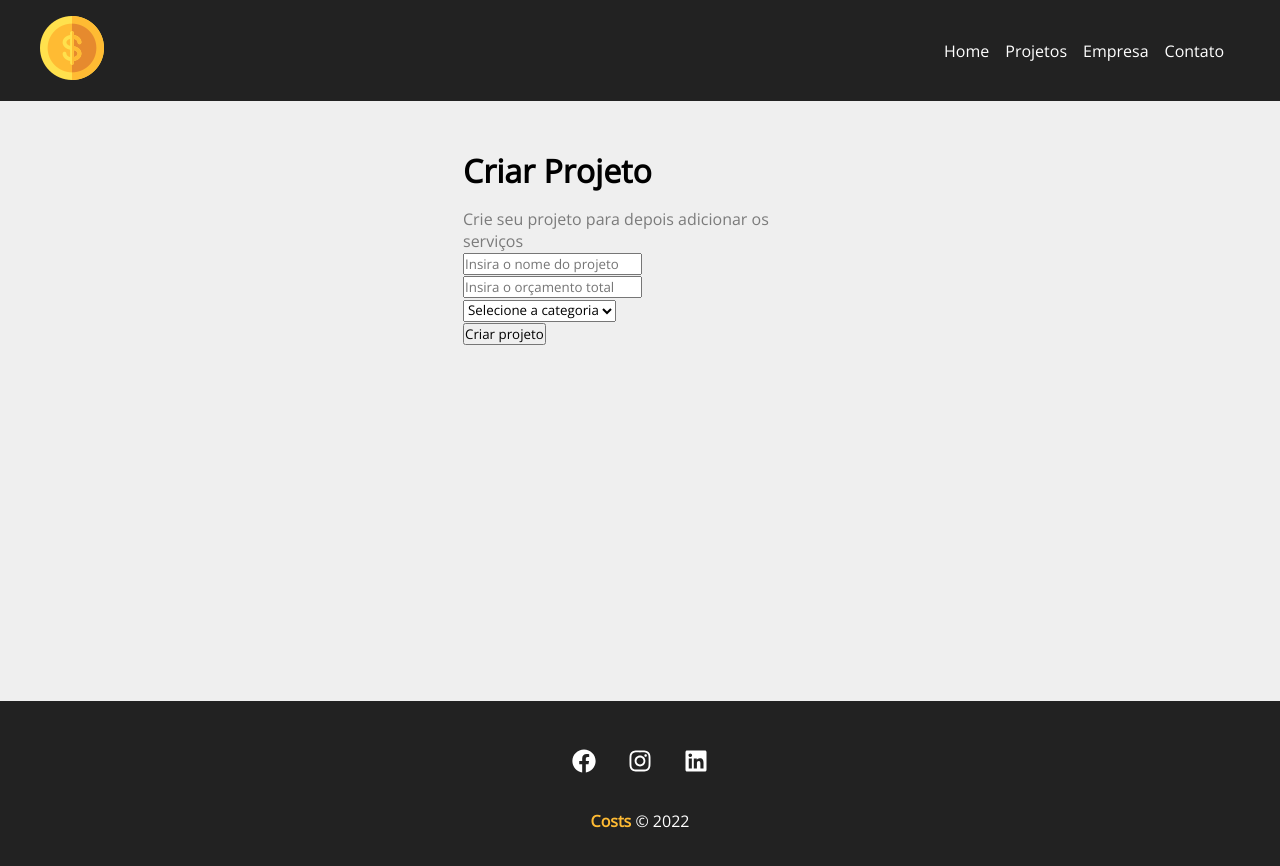
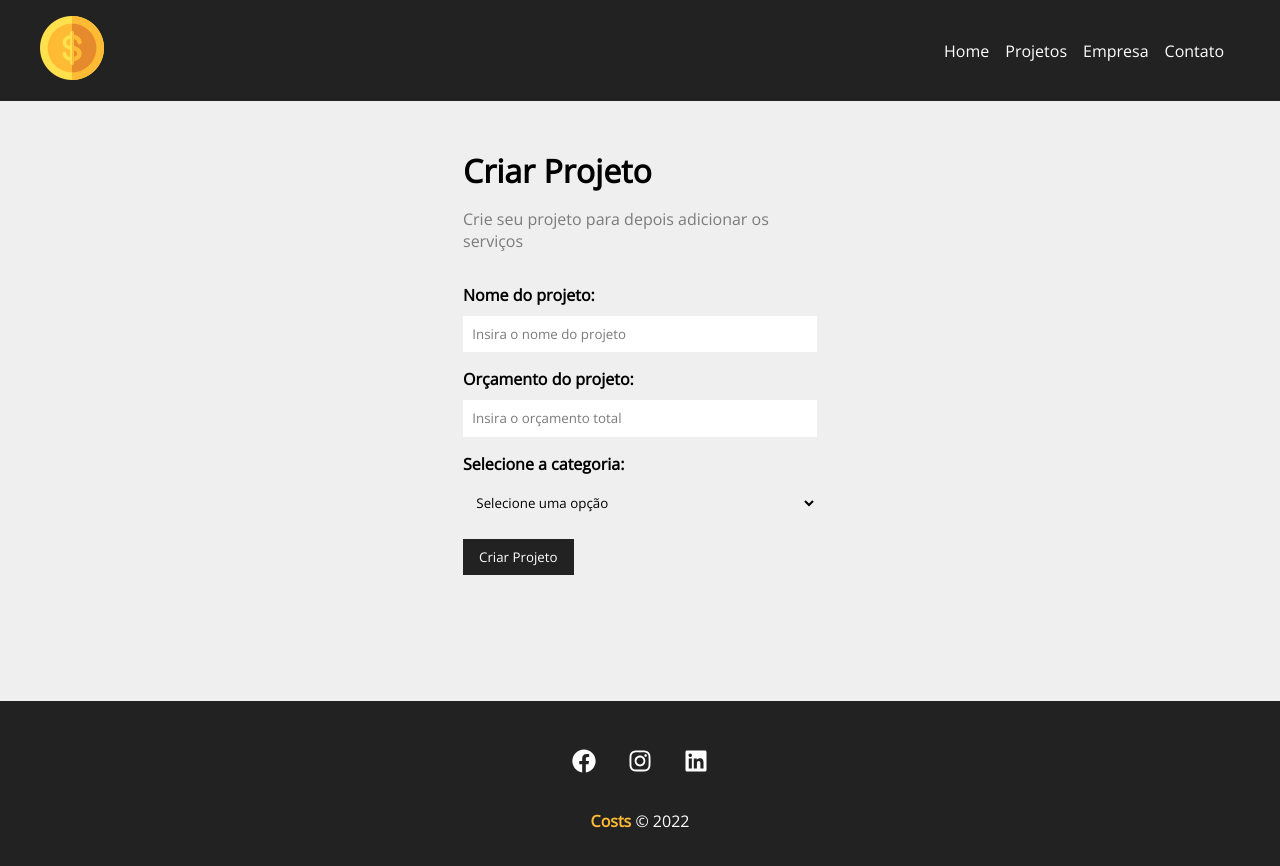
Before and after one commit to jonathanjunior/Projetos, a React (Create React App) app in the folder costs/: page /newproject in a window 1280 px wide. Shown: the top 866 px of the page. Built offline with nearby package versions, Linux system fonts and the light colour scheme.

Commit message:
Página para o formulário de projeto #21

```diff
--- /dev/null
+++ b/costs/src/components/form/Input.js
@@ -0,0 +1,19 @@
+import styles from './Input.module.css'
+
+function Input({ type, text, name, placeholder, handleOnChange, value }) {
+    return (
+        <div className={styles.form_control}>
+            <label htmlFor={name}>{text}:</label>
+            <input
+                type={type}
+                name={name}
+                id={name}
+                placeholder={placeholder}
+                onChange={handleOnChange}
+                value={value}
+            />
+        </div>
+    )
+}
+
+export default Input
--- /dev/null
+++ b/costs/src/components/form/Input.module.css
@@ -0,0 +1,20 @@
+.form_control {
+    display: flex;
+    flex-direction: column;
+    margin-bottom: 1em;
+}
+
+.form_control label {
+    margin-bottom: .6em;
+    font-weight: bold;
+}
+
+.form_control input {
+    padding: .7em;
+    border-radius: 0;
+    border: none;
+}
+
+.form_control input::placeholder {
+    color: #7b7b7b;
+}
--- /dev/null
+++ b/costs/src/components/form/Select.js
@@ -0,0 +1,14 @@
+import styles from './Select.module.css'
+
+function Select({ text, name, options, handleOnChange, value }) {
+    return (
+        <div className={styles.form_control}>
+            <label htmlFor={name}>{text}:</label>
+            <select name={name} id={name}>
+                <option>Selecione uma opção</option>
+            </select>
+        </div>
+    )
+}
+
+export default Select
--- /dev/null
+++ b/costs/src/components/form/Select.module.css
@@ -0,0 +1,16 @@
+.form_control {
+    display: flex;
+    flex-direction: column;
+    margin-bottom: 1em;
+}
+
+.form_control label {
+    margin-bottom: .6em;
+    font-weight: bold;
+}
+
+.form_control select {
+    padding: .7em;
+    border-radius: 0;
+    border: none;
+}
--- /dev/null
+++ b/costs/src/components/form/SubmitButton.js
@@ -0,0 +1,11 @@
+import styles from './SubmitButton.module.css'
+
+function SubmitButton({ text }) {
+    return (
+        <div>
+            <button className={styles.btn}>{text}</button>
+        </div>
+    )
+}
+
+export default SubmitButton
--- /dev/null
+++ b/costs/src/components/form/SubmitButton.module.css
@@ -0,0 +1,13 @@
+.btn {
+    background-color: #222;
+    color: #fff;
+    padding: 0.7em 1.2em;
+    text-decoration: none;
+    transition: .5s;
+    cursor: pointer;
+    border: none;
+}
+
+.btn:hover {
+    color: #ffbb33;
+}
--- a/costs/src/components/pages/NewProject.js
+++ b/costs/src/components/pages/NewProject.js
@@ -7,7 +7,7 @@
         <div className={styles.newproject_container}>
             <h1>Criar Projeto</h1>
             <p>Crie seu projeto para depois adicionar os serviços</p>
-            <ProjectForm />
+            <ProjectForm btnText="Criar Projeto"/>
         </div>
     )
 }
--- a/costs/src/components/project/ProjectForm.js
+++ b/costs/src/components/project/ProjectForm.js
@@ -1,22 +1,27 @@
-function ProjectForm() {
+import Input from '../form/Input'
+import Select from '../form/Select'
+import SubmitButton from '../form/SubmitButton'
+
+import styles from './ProjectForm.module.css'
+
+
+function ProjectForm({btnText}) {
     return (
-        <form>
-            <div>
-                <input type="text" placeholder="Insira o nome do projeto"/>
-            </div>
-            <div>
-                <input type="number" placeholder="Insira o orçamento total"/>
-            </div>
-            <div>
-                <select name="category_id">
-                    <option disabled selected>
-                        Selecione a categoria
-                    </option>
-                </select>
-            </div>
-            <div>
-                <input type="submit" value="Criar projeto"/>
-            </div>
+        <form className={styles.form}>
+            <Input
+                type="text"
+                text="Nome do projeto"
+                name="name"
+                placeholder="Insira o nome do projeto"
+            />
+            <Input
+                type="number"
+                text="Orçamento do projeto"
+                name="budget"
+                placeholder="Insira o orçamento total"
+            />
+            <Select name="category_id" text="Selecione a categoria"/>
+            <SubmitButton text={btnText}/>
         </form>
     )
 }
--- /dev/null
+++ b/costs/src/components/project/ProjectForm.module.css
@@ -0,0 +1,4 @@
+.form {
+    width: 100%;
+    margin: 2em 0;
+}
```
